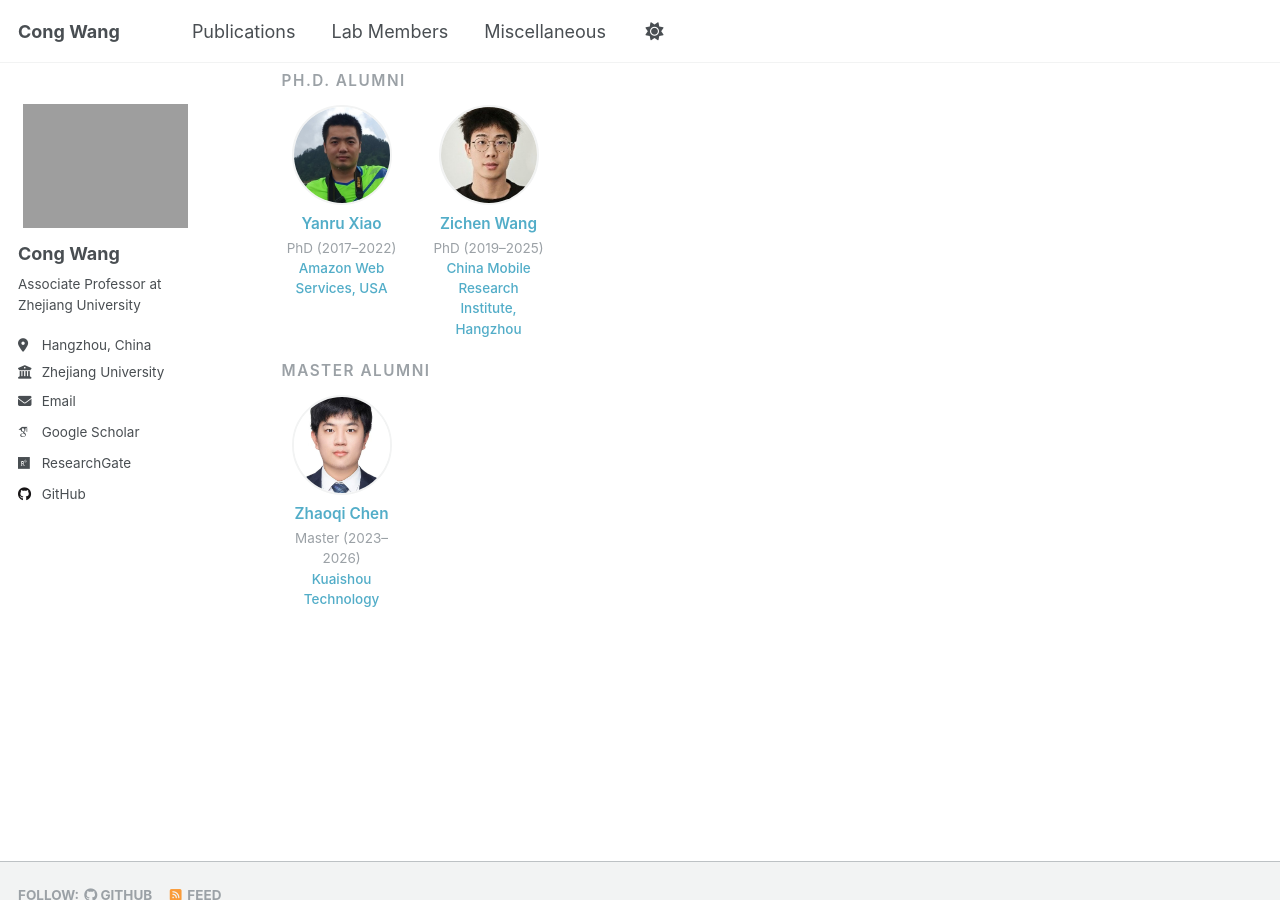
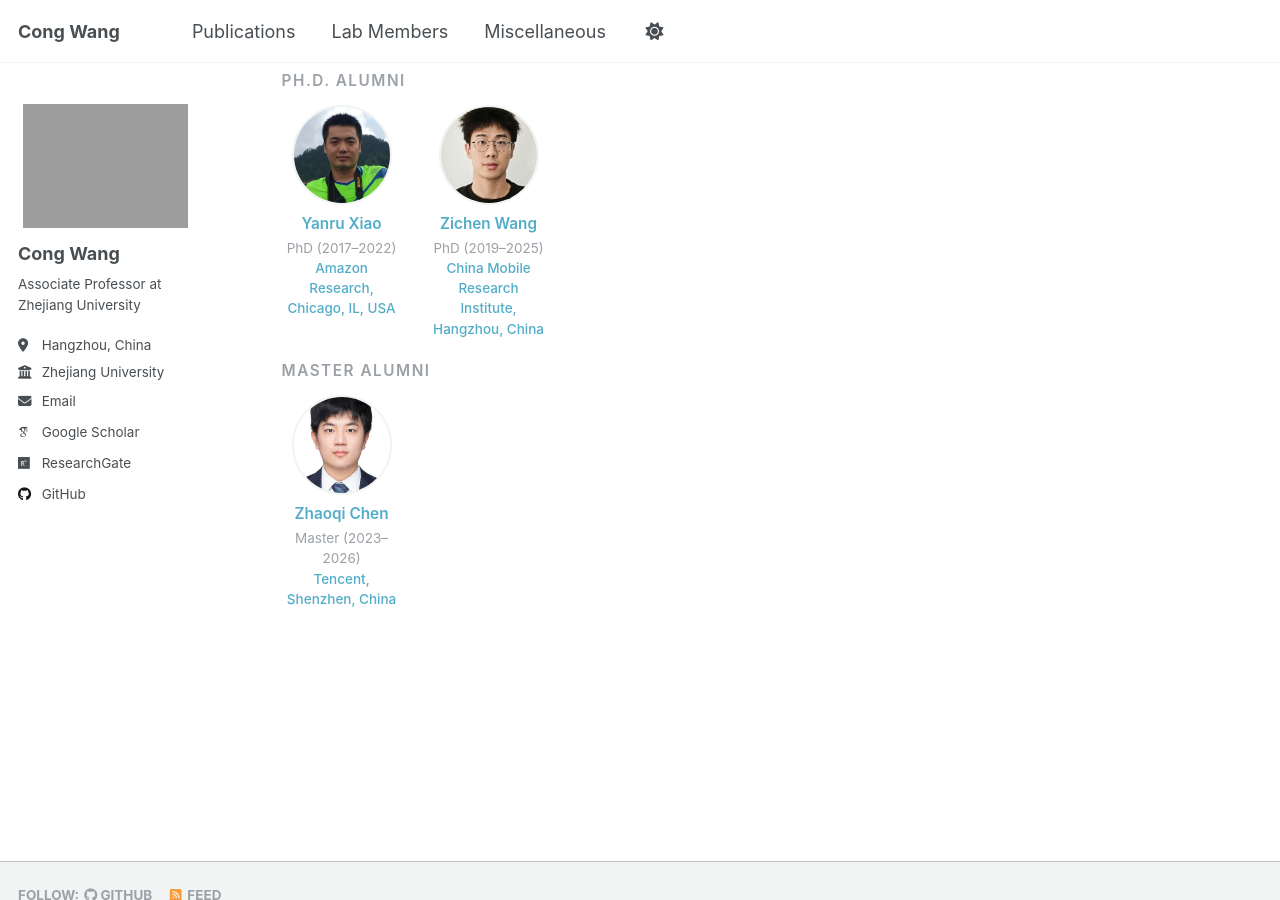
Before and after one commit to cwang-zju/cwang-zju.github.io, a Jekyll site: the page built from _pages/lab.md, in a window 1280 px wide and 900 px high, scrolled down 669 px. Built offline with Jekyll 4.4.1, drawn with Linux system fonts in a browser that asks for light colours; some web fonts are replaced.

Commit message:
Update lab.md

```diff
--- a/_pages/lab.md
+++ b/_pages/lab.md
@@ -172,13 +172,13 @@ author_profile: true
   <div class="member-card">
     <img src="/images/members/yanru-xiao.jpg" alt="Yanru Xiao">
     <div class="member-name"><a href="https://sites.google.com/view/yr-xiao">Yanru Xiao</a></div>
-    <div class="member-role">PhD (2017–2022)<br><a href="https://aws.amazon.com">Amazon Web Services, USA</a></div>
+    <div class="member-role">PhD (2017–2022)<br><a href="https://aws.amazon.com">Amazon Research, Chicago, IL, USA</a></div>
   </div>
 
   <div class="member-card">
     <img src="/images/members/zichen-wang.jpg" alt="Zichen Wang">
     <div class="member-name"><a href="mailto:withnorman@zju.edu.cn">Zichen Wang</a></div>
-    <div class="member-role">PhD (2019–2025)<br><a href="https://www.cmri.com.cn">China Mobile Research Institute, Hangzhou</a></div>
+    <div class="member-role">PhD (2019–2025)<br><a href="https://www.cmri.com.cn">China Mobile Research Institute, Hangzhou, China</a></div>
   </div>
 
 </div>
@@ -190,7 +190,7 @@ author_profile: true
   <div class="member-card">
     <img src="/images/members/zhaoqi-chen.jpg" alt="Zhaoqi Chen">
     <div class="member-name"><a href="https://github.com/KIKIENAO">Zhaoqi Chen</a></div>
-    <div class="member-role">Master (2023–2026)<br><a href="https://www.kuaishou.com">Kuaishou Technology</a></div>
+    <div class="member-role">Master (2023–2026)<br><a href="https://www.tencent.com">Tencent, Shenzhen, China</a></div>
   </div>
 
 </div>
```
